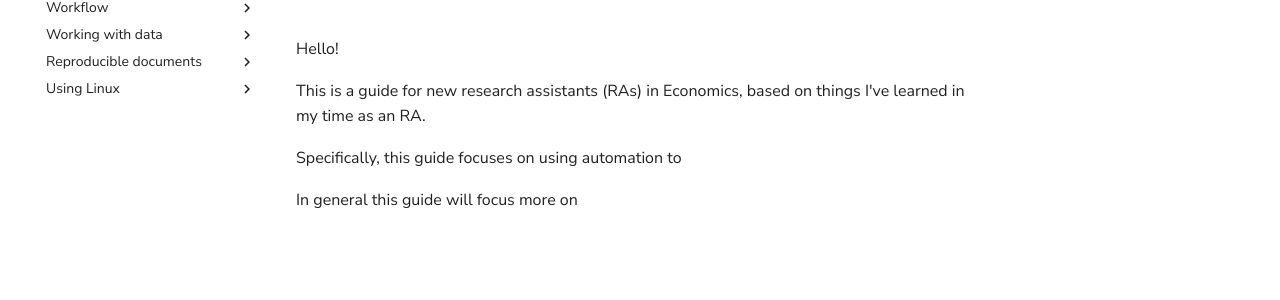
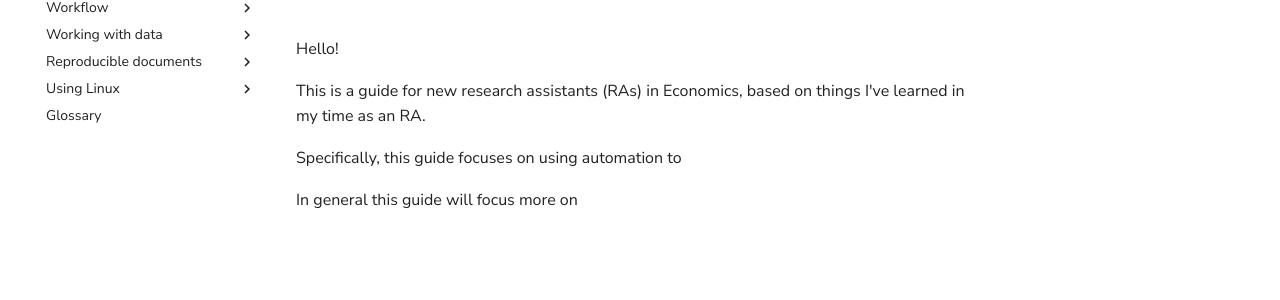
Before and after one commit to kylebarron/ra-guide, an MkDocs documentation site: the page built from src/index.md, in a window 1280 px wide. Shown: the part 184-484 px from the top of the page. Built offline with MkDocs 1.6.1 and Material for MkDocs 9.7.7, drawn with Linux system fonts in a browser that asks for light colours; comment, search, counter and statistics services are not loaded.

Commit message:
Fix bug in mkdocs.yml

```diff
--- a/mkdocs.yml
+++ b/mkdocs.yml
@@ -32,6 +32,7 @@ nav:
       - Overview: 'using_a_text_editor/overview.md'
     - Workflow:
       - Git and Github: 'workflow/git_github.md'
+      - Code as Programs: 'workflow/coding_stata_programs.md'
     - Working with data:
       - Data types: 'working_with_data/data_types.md'
       - Storing data: 'working_with_data/storing_data.md'
@@ -39,11 +40,13 @@ nav:
       - Writing Documentation: 'working_with_data/writing_documentation.md'
     - Reproducible documents:
       - Overview: 'reproducible_documents/overview.md'
+      - Jupyter Notebooks: 'reproducible_documents/jupyter_notebooks.md'
     - Using Linux:
       - Using the command line: 'using_linux/using_the_command_line.md'
       - Installing Software:
         - Overview: 'using_linux/installing_software/overview.md'
         - Tools: 'using_linux/installing_software/tools.md'
+    - Glossary: 'glossary.md'
 
 # Theme
 theme:
@@ -88,7 +91,8 @@ markdown_extensions:
         repo_url_shortener: true
     - pymdownx.smartsymbols
     - pymdownx.superfences
-    - pymdownx.tasklist(custom_checkbox=true)
+    - pymdownx.tasklist:
+        custom_checkbox: true
     - pymdownx.tilde
     - toc:
         permalink: true
```
